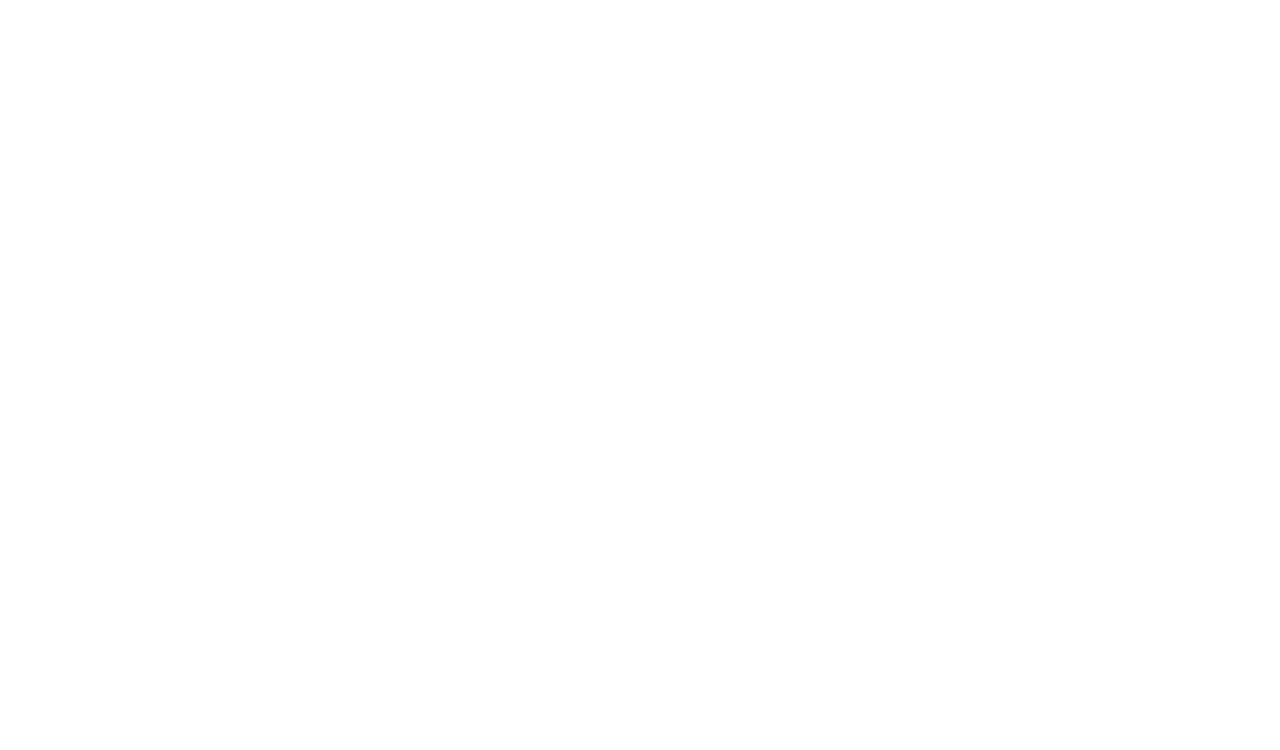
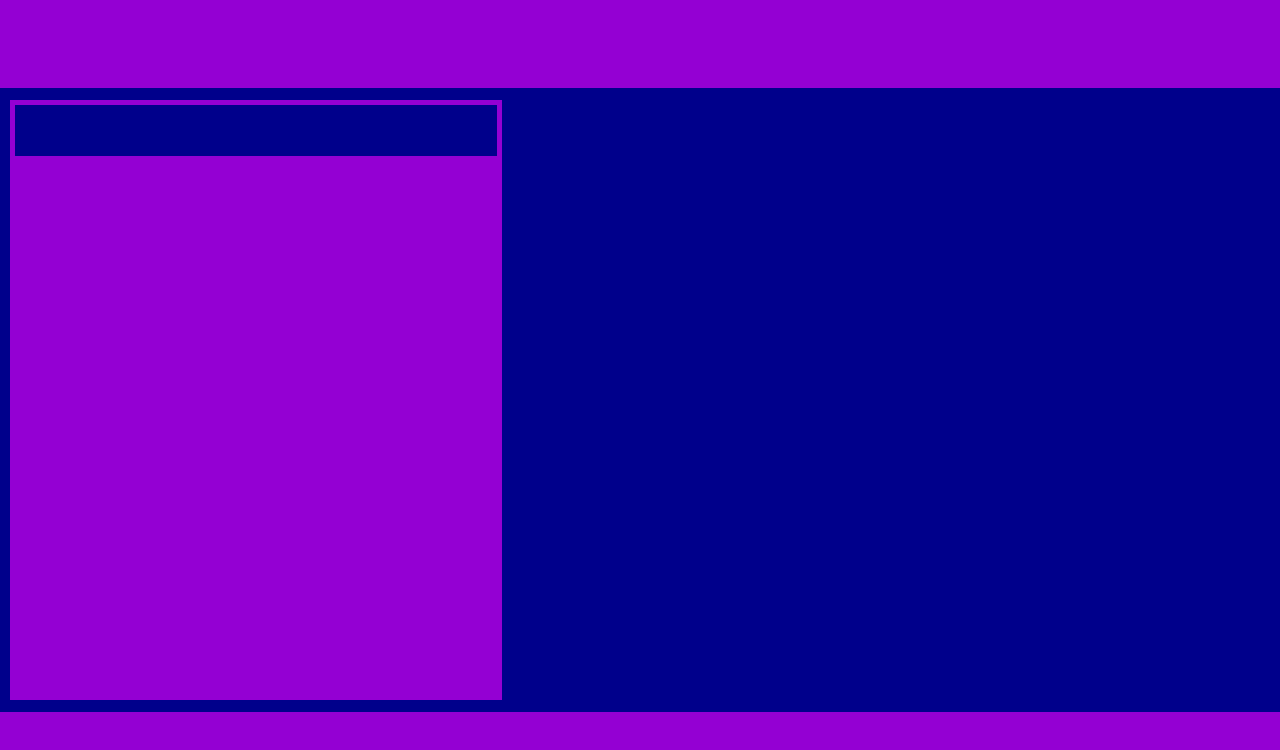
Before and after one commit to TaikiTkayanagi/Clicker-Empire-Game, a plain HTML site: page Sample/mainPage.html in a window 1280 px wide. Drawn offline with nearby package versions, Linux system fonts and the light colour scheme.

Commit message:
mainPageの作成途中

```diff
--- a/Sample/mainPage.html
+++ b/Sample/mainPage.html
@@ -0,0 +1,26 @@
+<!DOCTYPE html>
+
+<head>
+  <!--bootstrap-->
+  <link href="https://cdn.jsdelivr.net/npm/bootstrap@5.0.0-beta1/dist/css/bootstrap.min.css" rel="stylesheet"
+    integrity="sha384-giJF6kkoqNQ00vy+HMDP7azOuL0xtbfIcaT9wjKHr8RbDVddVHyTfAAsrekwKmP1" crossorigin="anonymous">
+
+  <!--css-->
+  <link rel="stylesheet" href="../css/commonStyle.css">
+</head>
+
+<body>
+  <div class="back-ground-field bg-darkviolet d-flex justify-content-center align-items-center">
+    <div class="main-field bg-darkblue d-flex">
+      <div class="click-container d-flex justify-content-center align-items-center">
+        <div class="click-field bg-darkviolet">
+          <div class="burgers-info-container d-flex justify-content-center align-items-center">
+            <div class="burgers-info-field bg-darkblue bg-darkblue">
+
+            </div>
+          </div>
+        </div>
+      </div>
+    </div>
+  </div>
+</body>
--- a/css/commonStyle.css
+++ b/css/commonStyle.css
@@ -22,6 +22,11 @@
   width: 22rem;
 }
 
+.main-field{
+  height: 39rem;
+  width: 80rem;
+}
+
 .title-container{
   height: 4em;
   width: 100%;
@@ -37,6 +42,16 @@
   width: 100%;
 }
 
+.click-container{
+  height: 39em;
+  width: 40%;
+}
+
+.burgers-info-container{
+  height: 10%;
+  width: 100%;
+}
+
 .title-field{
   height: 60%;
 }
@@ -49,6 +64,17 @@
   height: 100%;
 }
 
+.click-field{
+  height: 96%;
+  width: 96%;
+}
+
+.burgers-info-field{
+  height: 85%;
+  width: 98%;
+}
+
+
 .input-name{
   height: 50%;
   width: 100%;
```
